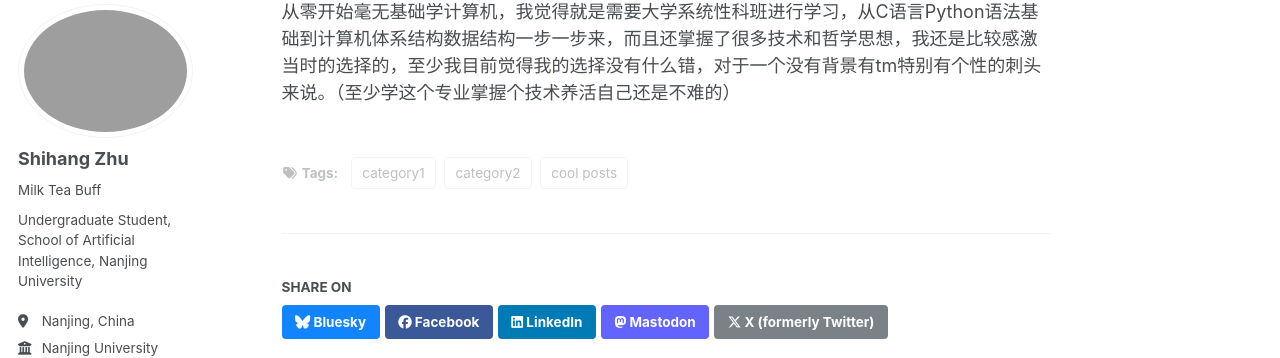
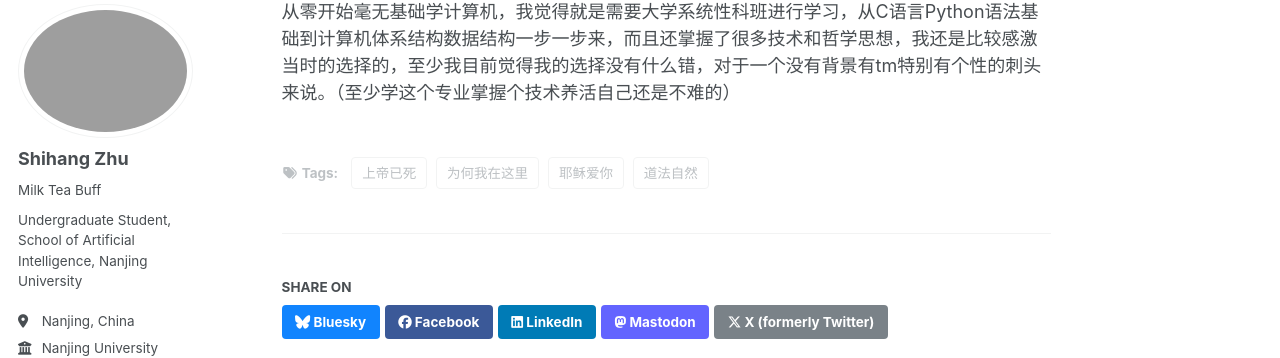
Before and after one commit to edzee3000/edzee3000.github.io, a Jekyll site: the page built from _posts/2026-04-23-blog-post-1.md, in a window 1280 px wide and 900 px high, scrolled down 1168 px. Shown: the part 95-453 px from the top of the window. Built offline with Jekyll 4.4.1, drawn with Linux system fonts in a browser that asks for light colours; a script that is not in the unit is left out.

Commit message:
Modify tags in blog post metadata
Updated tags for the blog post.

```diff
--- a/_posts/2026-04-23-blog-post-1.md
+++ b/_posts/2026-04-23-blog-post-1.md
@@ -3,9 +3,10 @@ title: '道生一，一生二，二生三，三生万物'
 date: 2026-04-23
 permalink: /posts/2026/04/blog-post-1/
 tags:
-  - cool posts
-  - category1
-  - category2
+  - 道法自然
+  - 为何我在这里
+  - 耶稣爱你
+  - 上帝已死
 ---
 
 众所周知啊，互联网其实是个比现实世界高了几个指数级的名副其实的大粪坑，每个人都能在这个空间里面拉屎，我向来是不喜欢在互联网上留下评论的，因为我知道带来的不过是沧海一粟罢了（但是不得不承认在这片粪坑还是能捞出一些金子的）。btw但是这是我的 Homepage 主页，我想写啥就写啥，估计也没人看（我也不太希望有人能读完，那得多无趣的人那么喜欢看别人的日记啊），谁能把心里话写日记里啊，写出来的那能叫心里话嘛？下贱。
```
